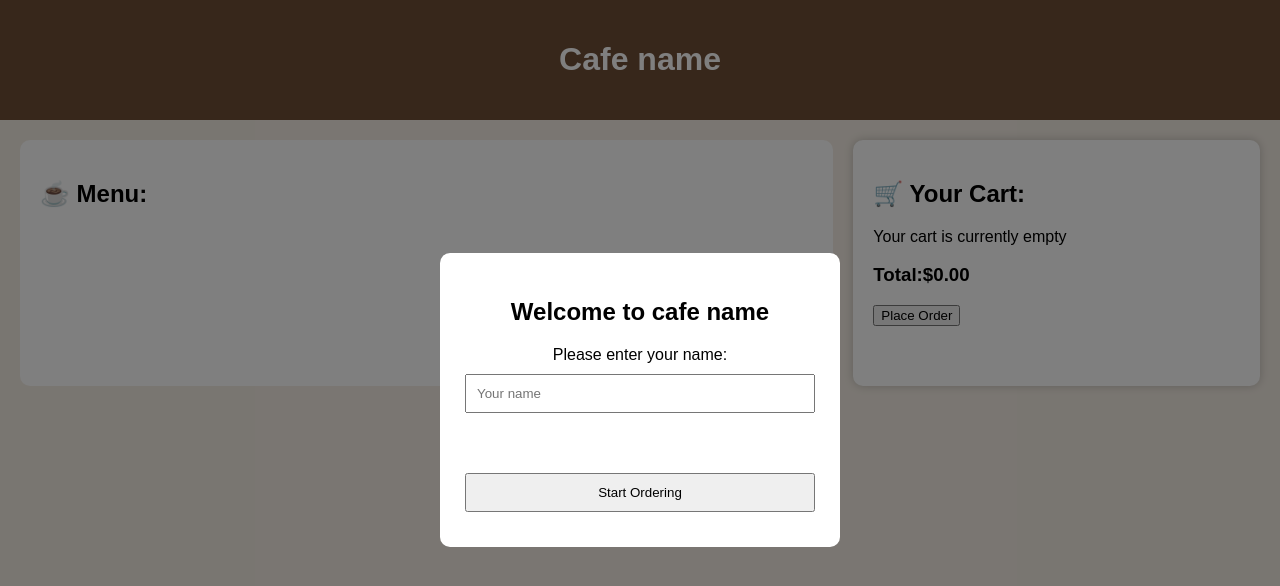
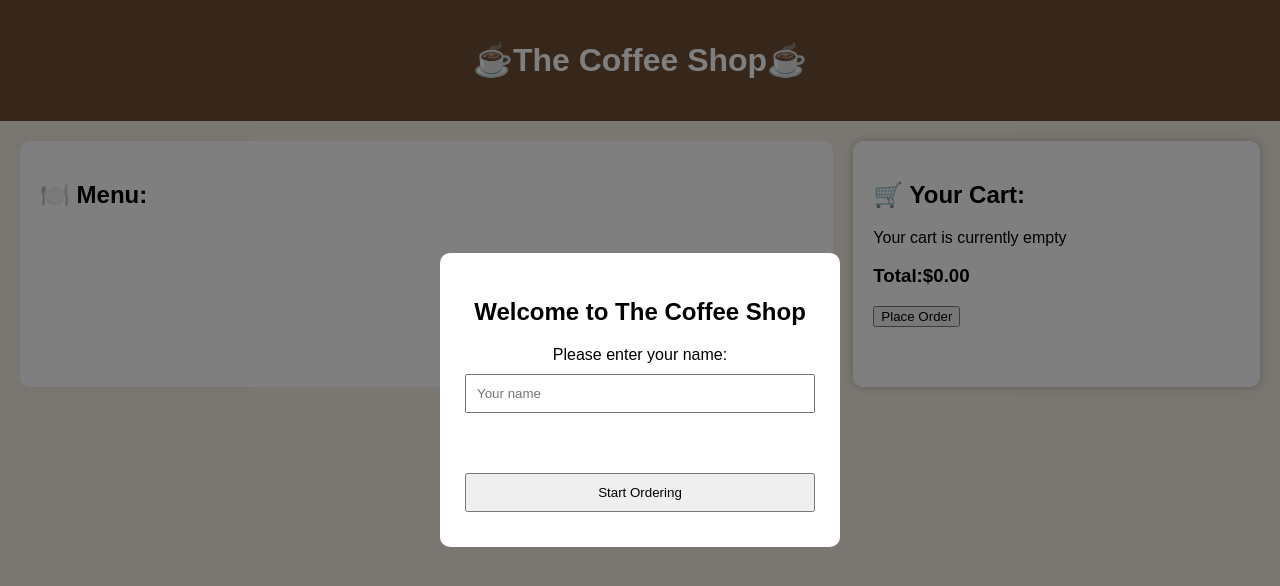
Before and after one commit to HVHS-TECH/11dtec-js-assessment-Anjali09JOHN25, a plain HTML site: page index.html in a window 1280 px wide. Drawn offline with Linux system fonts and the light colour scheme.

Commit message:
Jul 24, 2026, 2:24 AM

```diff
--- a/index.html
+++ b/index.html
@@ -3,7 +3,7 @@
 <head>
  <meta charset="UTF-8">
  <meta name="viewport" content="width=device-width, initial-scale=1.0">
-   <title>Cafe name</title>
+   <title>The Coffee Shop</title>
    <link rel="icon" type="image/png" href="croissant.png">
  <link rel="stylesheet" href="style.css">
 </head>
@@ -13,7 +13,7 @@
 <!--Customer name form-->
 <div id ="nameForm" class ="form">
   <div class = "form-content">
-<h2>Welcome to cafe name</h2>
+<h2>Welcome to The Coffee Shop</h2>
 <label>Please enter your name:</label>
 <input type ="text" id="customerName" placeholder="Your name">
 
@@ -24,12 +24,12 @@
 </div>
 
 <header>
-  <h1>Cafe name</h1>
+  <h1>☕The Coffee Shop☕</h1>
 </header>
 
 <div class = "container">
 <section class ="menu">
-    <h2>☕ Menu:</h2>
+    <h2>🍽️ Menu:</h2>
     <div id ="menuContainer">
     </div>
   </section>
```
